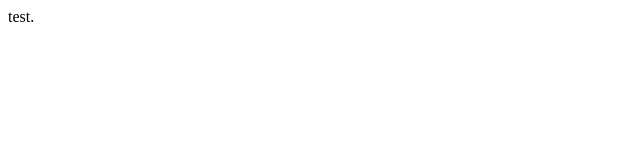
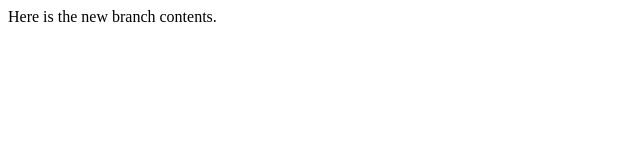
Before and after one commit to KhaledGhonem/lecture1, a plain HTML site: page index.html in a window 1280 px wide. Shown: the whole page, without its empty margins (0-640 px from the left). Drawn offline with Linux system fonts and the light colour scheme.

Commit message:
New branch contents

```diff
--- a/index.html
+++ b/index.html
@@ -4,6 +4,6 @@
     <title>Test</title>
   </head>
   <body>
-    test.
+    Here is the new branch contents.
   </body>
 </html>
```
